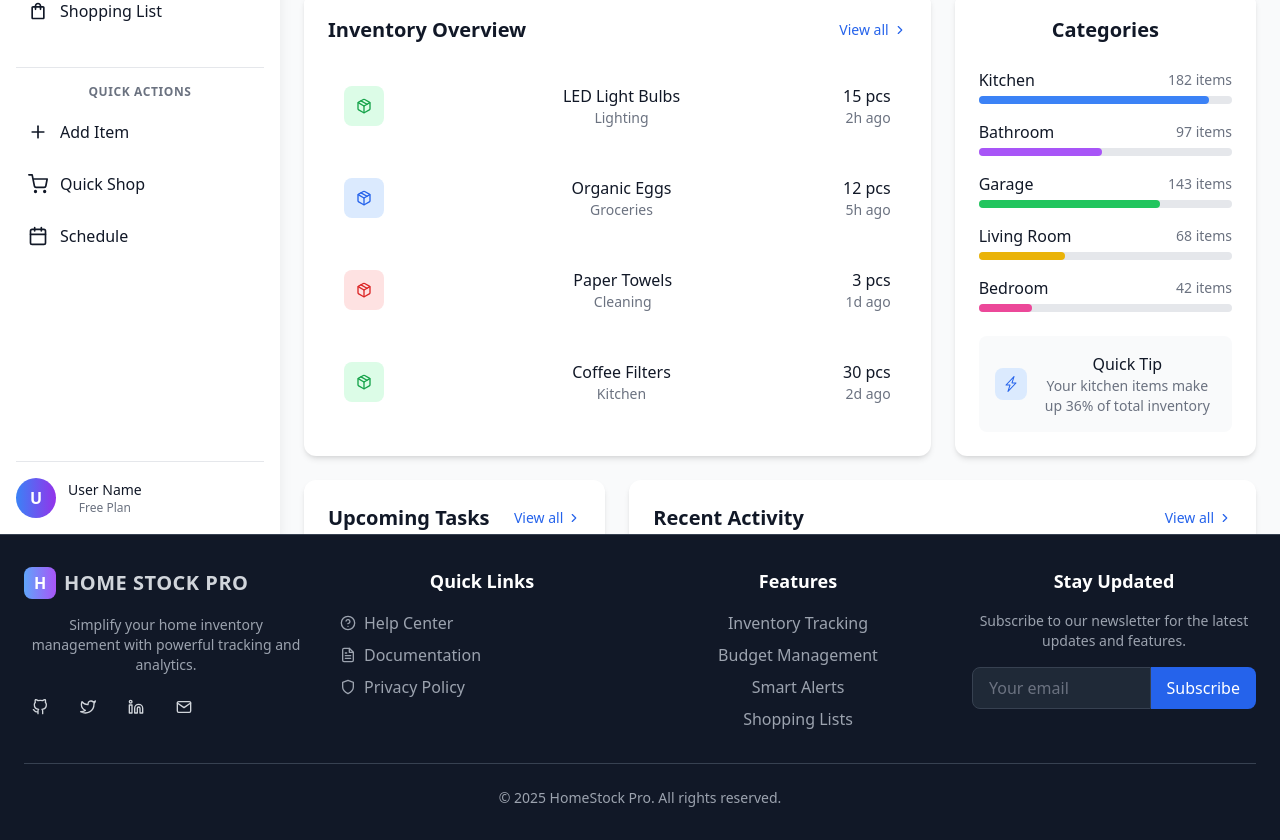
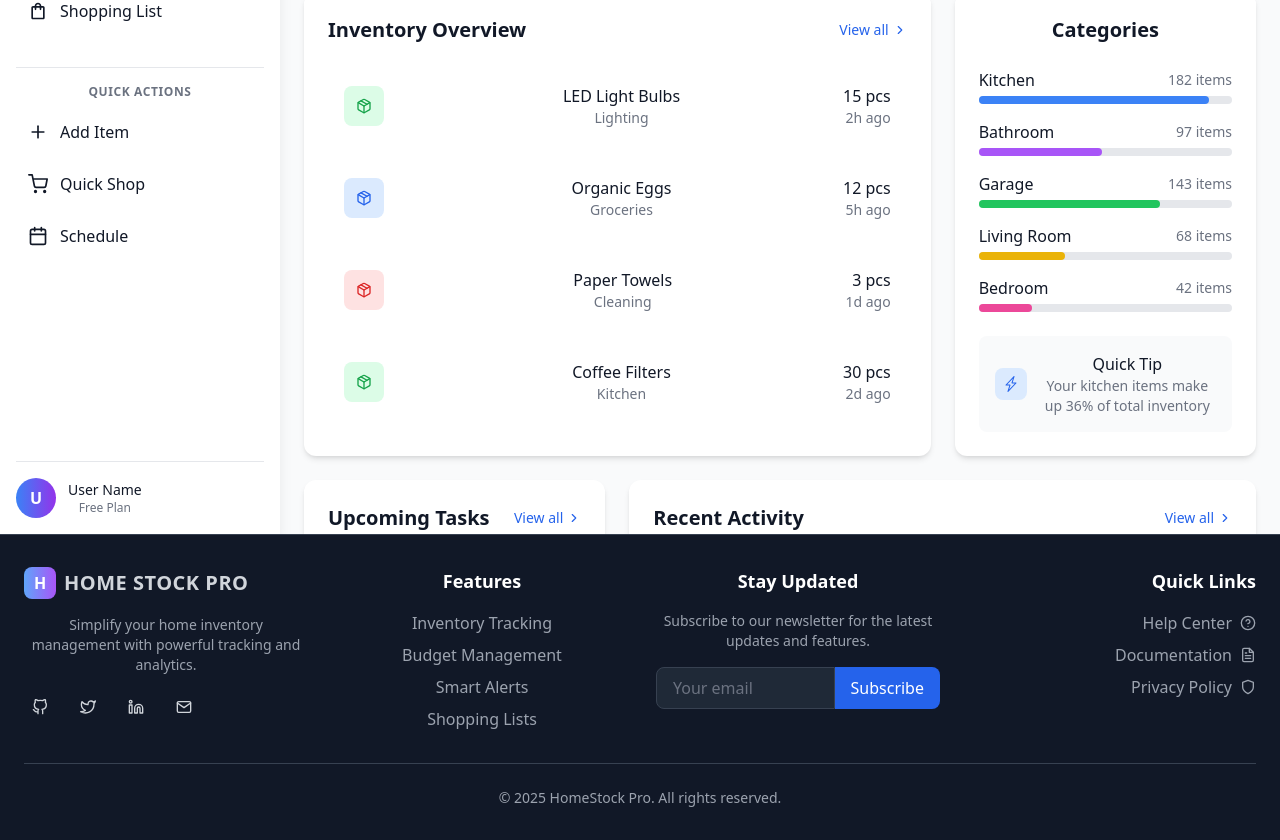
Before and after one commit to kmddkuruppu/Home-Stock, a React (Create React App) app in the folder frontend/: page / in a window 1280 px wide. Shown: the part 338-1178 px from the top of the page. Built offline with nearby package versions, Linux system fonts and the light colour scheme.

Commit message:
Update Footer.js

```diff
--- a/frontend/src/components/Footer.js
+++ b/frontend/src/components/Footer.js
@@ -41,38 +41,11 @@ const Footer = () => {
             </div>
           </motion.div>
 
-          {/* Quick Links */}
+          {/* Features */}
           <motion.div
             initial={{ opacity: 0, y: 20 }}
             animate={{ opacity: 1, y: 0 }}
             transition={{ delay: 0.2 }}
-            className="space-y-4"
-          >
-            <h3 className="font-semibold text-lg text-white">Quick Links</h3>
-            <ul className="space-y-2">
-              <li>
-                <a href="#" className="hover:text-blue-400 transition-colors flex items-center text-gray-400">
-                  <FiHelpCircle className="mr-2" /> Help Center
-                </a>
-              </li>
-              <li>
-                <a href="#" className="hover:text-blue-400 transition-colors flex items-center text-gray-400">
-                  <FiFileText className="mr-2" /> Documentation
-                </a>
-              </li>
-              <li>
-                <a href="#" className="hover:text-blue-400 transition-colors flex items-center text-gray-400">
-                  <FiShield className="mr-2" /> Privacy Policy
-                </a>
-              </li>
-            </ul>
-          </motion.div>
-
-          {/* Features */}
-          <motion.div
-            initial={{ opacity: 0, y: 20 }}
-            animate={{ opacity: 1, y: 0 }}
-            transition={{ delay: 0.3 }}
             className="space-y-4"
           >
             <h3 className="font-semibold text-lg text-white">Features</h3>
@@ -88,7 +61,7 @@ const Footer = () => {
           <motion.div
             initial={{ opacity: 0, y: 20 }}
             animate={{ opacity: 1, y: 0 }}
-            transition={{ delay: 0.4 }}
+            transition={{ delay: 0.3 }}
             className="space-y-4"
           >
             <h3 className="font-semibold text-lg text-white">Stay Updated</h3>
@@ -103,6 +76,36 @@ const Footer = () => {
                 Subscribe
               </button>
             </div>
+          </motion.div>
+
+          {/* Quick Links - Moved to the rightmost column */}
+          <motion.div
+            initial={{ opacity: 0, y: 20 }}
+            animate={{ opacity: 1, y: 0 }}
+            transition={{ delay: 0.4 }}
+            className="space-y-4 text-right md:text-right"
+          >
+            <h3 className="font-semibold text-lg text-white">Quick Links</h3>
+            <ul className="space-y-2">
+              <li>
+                <a href="#" className="hover:text-blue-400 transition-colors flex items-center justify-end text-gray-400">
+                  <span>Help Center</span>
+                  <FiHelpCircle className="ml-2" />
+                </a>
+              </li>
+              <li>
+                <a href="#" className="hover:text-blue-400 transition-colors flex items-center justify-end text-gray-400">
+                  <span>Documentation</span>
+                  <FiFileText className="ml-2" />
+                </a>
+              </li>
+              <li>
+                <a href="#" className="hover:text-blue-400 transition-colors flex items-center justify-end text-gray-400">
+                  <span>Privacy Policy</span>
+                  <FiShield className="ml-2" />
+                </a>
+              </li>
+            </ul>
           </motion.div>
         </div>
 
```
